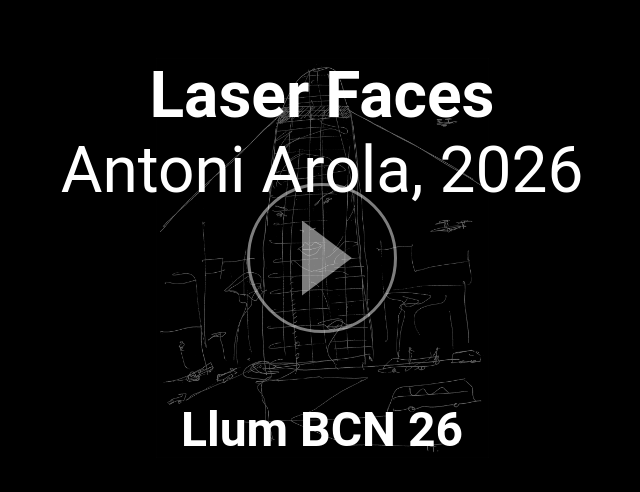
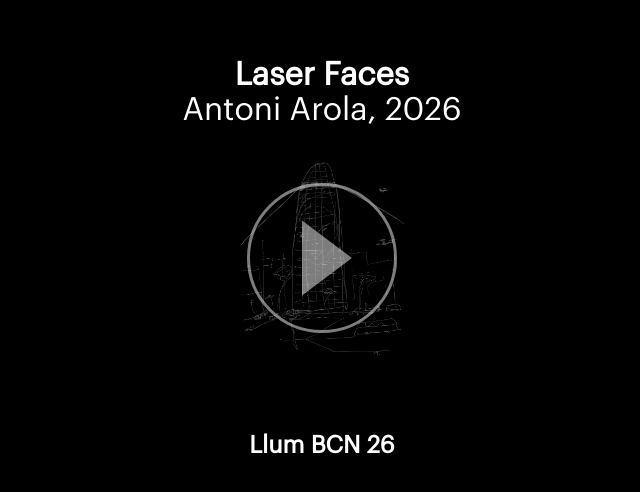
Before and after one commit to sergi-ss/gloriesaudio, a website: page index.html in a window 1280 px wide. Shown: the part 142-634 px from the top of the page, without its empty margins (318-958 px from the left). Drawn offline with Linux system fonts and the light colour scheme.

Commit message:
styling improve

```diff
--- a/index.html
+++ b/index.html
@@ -2,6 +2,12 @@
 <html>
 <head>
     <style>
+        @font-face {
+            font-family: graphik;
+            src: url(graphik/Graphik-Regular.otf);
+            font-weight: normal;
+            font-style: normal;
+        }
         *,*:before,*:after,ul,li,a,button,input,h1,h2,h3,h4,h5,h6,p,img,image,svg,path,g,
         canvas {
             margin: 0;
@@ -10,7 +16,7 @@
             background-color: transparent;
             border: none;
             text-decoration: none;
-            font-family: "Roboto";
+            font-family: "graphik";
             -webkit-user-select: none;
                 -moz-user-select: none;
                 -ms-user-select: none;
@@ -33,7 +39,7 @@
             background-color: #000;
             font-family: "Roboto";
             color: white;
-            font-size: 12pt;
+            font-size: 24px;
         }
 
         .button {
@@ -75,7 +81,7 @@
             transform: translateX(0px);
         }
         .cover {
-            height: calc(100vh - 400px);
+            height: calc(100vh - 600px);
             width: 100%;
             margin: 200px 0;
             position: absolute;
@@ -89,13 +95,20 @@
             position: absolute;
             top: 200px;
             text-align: center;
-            font-size: 4rem;
+            font-size: 2rem;
         }
         .bottomtx{
             position: absolute;
             bottom: 200px;
             text-align: center;
-            font-size: 3rem;
+            font-size: 1.5rem;
+        }
+
+        @media (min-width: 1200px) {
+            html,
+            .body {
+                font-size: 16px;
+            }
         }
     </style>
 </head>
```
Also changed, not shown: graphik/Graphik-Regular.otf (added), graphik/Graphik-Semibold.otf (added).
